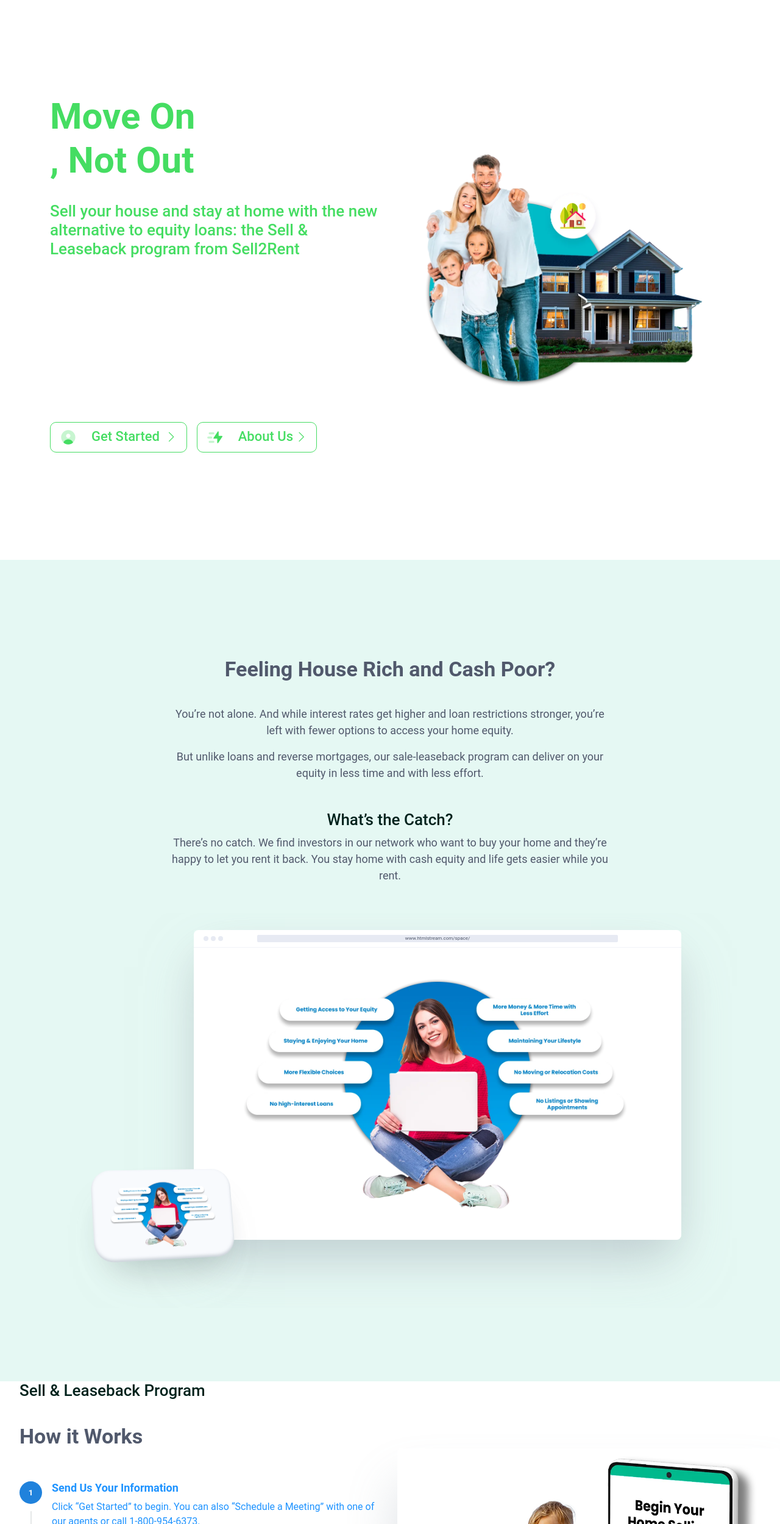
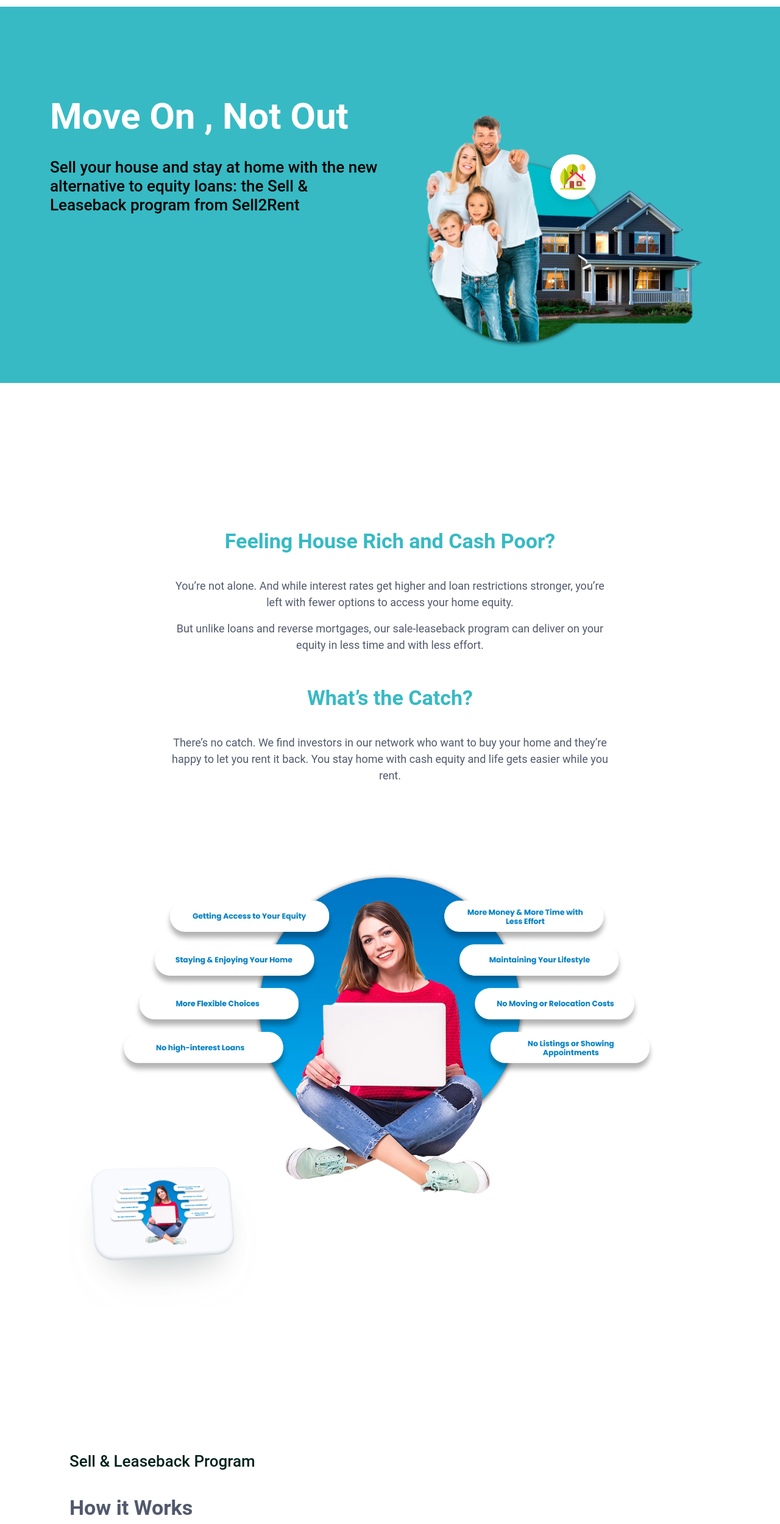
Before and after one commit to juan123E/juan123E.github.io, a plain HTML site: page our_program.html in a window 1280 px wide. Shown: the part 61-2560 px from the top of the page at 61% size. Drawn offline with Linux system fonts and the light colour scheme.

Commit message:
our program

```diff
--- a/css/application.css
+++ b/css/application.css
@@ -257,6 +257,9 @@ a{
 /*-----------------------------------------------------------END INVEST*/
 
 /*-------------------------------------------------------------AGENTS*/
+.agents .bg-first {
+    background-color: var(--sell-bg-primary);
+}
 .agents .bg-home {
     background-color: white !important;
 }
@@ -282,19 +285,33 @@ a{
     align-items: center;
     display: flex;
 }
-.agents .section-5{
-    margin-top: 3.5rem;
-    background-color: #14a6e4;
-}
-.agents .section-5 h5{
-    color: white;
-}
+
 
 .agents .text-primary{
     color: var(--agents-bg-primary) !important;
 }
 .agents .text-warning{
     color: var(--color-primary) !important;
+}
+.agents .text-def{
+    color: var(--sell-bg-primary)!important;
+}
+
+.agents .step .active .step-title, .step .active.is-valid .step-title {
+    color: var(--sell-bg-primary) I !important;
+}
+.agents .step-icon-soft-secondary {
+    color: #51596c;
+    background-color: #C3EBED !important;
+}
+
+.agents .step .active .step-icon, .step .active.is-valid .step-icon {
+    color: #fff;
+    background-color: var(--sell-bg-primary)  !important;
+}
+
+.agents .step .active .step-title, .step .active.is-valid .step-title {
+    color: var(--sell-bg-primary) I !important;
 }
 @media only screen and (min-width: 1200px) {
       .agents header{
--- a/our_program.html
+++ b/our_program.html
@@ -281,16 +281,14 @@
     <section class="section-1">
         <!-- Hero -->
         <div class="content-space-b-1 content-space-b-md-2">
-          <div class="bg-home">
+          <div class="bg-first">
             <div class="container content-space-t-2">
                 <div class="row justify-content-center justify-content-lg-between">
                     <div class="col-md-6 content-space-t-1">
                         <!-- Heading -->
-                        <div class="">
-                            <h1 class="display-4 text-primary mb-3 mb-md-5 title"><span>Move On
-
-                                    </span><br>, Not Out </h1>
-                            <h4 class = "text-primary-light title">Sell your house and stay at home with the new alternative to equity loans: the Sell & Leaseback program from Sell2Rent</h4>
+                        <div>
+                            <h1 class="display-4 text-white mb-3 mb-md-5 title"><span>Move On , Not Out </h1>
+                            <h4 class = "text-black title">Sell your house and stay at home with the new alternative to equity loans: the Sell & Leaseback program from Sell2Rent</h4>
                             <p class="lead"></p>
                         </div>
                         <!-- End Heading -->
@@ -300,61 +298,11 @@
                     </div>
                     <!-- End Col -->
 
-                    <div class="col-md-6 content-space-t-1 ">
+                    <div class="col-md-6 justify-content-center">
 
-                      <img class="img-fluid w-100" src="content\images\program\1.webp" alt="Image Description">
+                      <img class="img-fluid w-90 " src="content\images\program\1.webp" alt="Image Description">
 
                       <!-- End Row -->
-                  </div>
-
-                  <div class="col-12 mb-5 content-space-b-1">
-                    <div class="d-flex gap-3">
-                      <!-- Info Block -->
-                      <div class="d-flex">
-                        <div class="actions">
-                          <div class="flex-shrink-0">
-                              <span class="svg-icon svg-icon-sm text-primary">
-                                  <svg class="title" width="24" height="24" viewBox="0 0 24 24" fill="none" xmlns="http://www.w3.org/2000/svg">
-                                      <path opacity="0.3" d="M22 12C22 17.5 17.5 22 12 22C6.5 22 2 17.5 2 12C2 6.5 6.5 2 12 2C17.5 2 22 6.5 22 12ZM12 7C10.3 7 9 8.3 9 10C9 11.7 10.3 13 12 13C13.7 13 15 11.7 15 10C15 8.3 13.7 7 12 7Z" fill="#035A4B"></path>
-                                      <path d="M12 22C14.6 22 17 21 18.7 19.4C17.9 16.9 15.2 15 12 15C8.8 15 6.09999 16.9 5.29999 19.4C6.99999 21 9.4 22 12 22Z" fill="#035A4B"></path>
-                                  </svg>
-
-                              </span>
-                          </div>
-
-
-                          <div class="flex-grow-1 ms-4 link">
-                              <h5 class="text-primary m-0">
-                                  <a href="#" class="title">Get Started <i class="bi-chevron-right small ms-1 small"></i></a>
-                              </h5>
-                              <p></p>
-                          </div>
-                          </div>
-                      </div>
-                      <!-- End Info Block -->
-
-                      <!-- Info Block -->
-                      <div class="d-flex">
-                        <div class="actions">
-                          <div class="flex-shrink-0">
-                              <span class="svg-icon svg-icon-sm text-primary">
-                                  <svg class="title" width="24" height="24" viewBox="0 0 24 24" fill="none" xmlns="http://www.w3.org/2000/svg">
-                                      <path fill-rule="evenodd" clip-rule="evenodd" d="M15 19.5229C15 20.265 15.9624 20.5564 16.374 19.9389L22.2227 11.166C22.5549 10.6676 22.1976 10 21.5986 10H17V4.47708C17 3.73503 16.0376 3.44363 15.626 4.06106L9.77735 12.834C9.44507 13.3324 9.80237 14 10.4014 14H15V19.5229Z" fill="#035A4B"></path>
-                                      <path opacity="0.3" fill-rule="evenodd" clip-rule="evenodd" d="M3 6.5C3 5.67157 3.67157 5 4.5 5H9.5C10.3284 5 11 5.67157 11 6.5C11 7.32843 10.3284 8 9.5 8H4.5C3.67157 8 3 7.32843 3 6.5ZM3 18.5C3 17.6716 3.67157 17 4.5 17H9.5C10.3284 17 11 17.6716 11 18.5C11 19.3284 10.3284 20 9.5 20H4.5C3.67157 20 3 19.3284 3 18.5ZM2.5 11C1.67157 11 1 11.6716 1 12.5C1 13.3284 1.67157 14 2.5 14H6.5C7.32843 14 8 13.3284 8 12.5C8 11.6716 7.32843 11 6.5 11H2.5Z" fill="#035A4B"></path>
-                                  </svg>
-                              </span>
-                          </div>
-
-                          <div class="flex-grow-1 ms-4 link">
-                              <h5 class="text-primary m-0">
-                                  <a href="#" class="title"> About Us<i class="bi-chevron-right small ms-1 small"></i></a>
-                              </h5>
-                              <p></p>
-                          </div>
-                          </div>
-                      </div>
-                      <!-- End Info Block -->
-                  </div>
                   </div>
 
 
@@ -369,16 +317,16 @@
     </section>
     <section class="sec-2">
         <!-- Mockup -->
-      <div class="bg-soft-primary-light">
+      <div class="bg-white">
         <div class="container content-space-1 content-space-md-3">
           <!-- Heading -->
           <div class="w-lg-65 text-center mx-lg-auto mb-7">
-            <h3>Feeling House Rich and Cash Poor?</h3>
+            <h3 class="text-def">Feeling House Rich and Cash Poor?</h3>
             <p class="fs-6">You’re not alone. And while interest rates get higher and loan restrictions stronger, you’re left with fewer options to access your home equity. </p>
             <p class="fs-6">But unlike loans and reverse mortgages, our sale-leaseback program can deliver on your equity in less time and with less effort. </p>
           </div>
           <div class="w-lg-65 text-center mx-lg-auto mb-7">
-            <h4>What’s the Catch?</h4>
+            <h3 class="text-def">What’s the Catch?</h3>
             <p class="fs-6">There’s no catch. We find investors in our network who want to buy your home and they’re happy to let you rent it back. You stay home with cash equity and life gets easier while you rent. </p>
           </div>
           <!-- End Heading -->
@@ -394,20 +342,12 @@
             <!-- End Mobile Device -->
 
             <!-- Browser Device -->
-            <figure class="device-browser">
-              <div class="device-browser-header">
-                <div class="device-browser-header-btn-list">
-                  <span class="device-browser-header-btn-list-btn"></span>
-                  <span class="device-browser-header-btn-list-btn"></span>
-                  <span class="device-browser-header-btn-list-btn"></span>
-                </div>
-                <div class="device-browser-header-browser-bar">www.htmlstream.com/space/</div>
+
+
+              <div class="device-browser-frame">
+                <img class="img-fluid w-90" src="content\images\program\2.webp" alt="Image Description">
               </div>
 
-              <div class="device-browser-frame">
-                <img class="device-browser-img" src="content\images\program\2.webp" alt="Image Description">
-              </div>
-            </figure>
             <!-- End Browser Device -->
           </div>
           <!-- End Devices -->
@@ -418,7 +358,7 @@
     </section>
 
     <section class="section-3">
-        <div class="overflow-hidden bg-home>
+        <div class="overflow-hidden bg-home">
             <div class="container content-space-1 content-space-md-3">
               <div class="row align-items-md-center">
                             <!-- End Col -->
@@ -484,7 +424,7 @@
                     </ul>
                     <!-- End Step -->
 
-                    <a class="link" href="">Learn more <i class="bi-chevron-right small ms-1"></i></a>
+
                   </div>
                 </div>
                 <!-- End Col -->
@@ -492,21 +432,21 @@
                     <!-- Tab Content -->
                     <div class="tab-content" id="step-TabServicesContent">
                       <div class="tab-pane fade active show" id="stepServicesOne" role="tabpanel" aria-labelledby="stepServicesOne-tab">
-                        <img class="img-fluid shadow-xl rounded-2" src="content\images\program\3.webp" alt="Image Description">
+                        <img class="img-fluid" src="content\images\program\3.webp"width="450" alt="Image Description">
                       </div>
 
                       <div class="tab-pane fade" id="stepServicesTwo" role="tabpanel" aria-labelledby="stepServicesTwo-tab">
-                        <img class="img-fluid shadow-xl rounded-2" src="content\images\program\4.webp" alt="Image Description">
+                        <img class="img-fluid" src="content\images\program\4.webp" width="450"alt="Image Description">
                       </div>
 
                       <div class="tab-pane fade" id="stepServicesThree" role="tabpanel" aria-labelledby="stepServicesThree-tab">
-                        <img class="img-fluid shadow-xl rounded-2" src="content\images\program\5.webp" alt="Image Description">
+                        <img class="img-fluid" src="content\images\program\5.webp" width="350"alt="Image Description">
                       </div>
                       <div class="tab-pane fade" id="stepServicesFour" role="tabpanel" aria-labelledby="stepServicesFour-tab">
-                        <img class="img-fluid shadow-xl rounded-2" src="content\images\program\6.webp" alt="Image Description">
+                        <img class="img-fluid" src="content\images\program\6.webp"width="450" alt="Image Description">
                       </div>
                       <div class="tab-pane fade" id="stepServicesFive" role="tabpanel" aria-labelledby="stepServicesFive-tab">
-                        <img class="img-fluid shadow-xl rounded-2" src="content\images\program\7.webp" alt="Image Description">
+                        <img class="img-fluid" src="content\images\program\7.webp" width="450"alt="Image Description">
                       </div>
                     </div>
                     <!-- End Tab Content -->
@@ -514,21 +454,19 @@
 
               </div>
               <!-- End Row -->
-              <div class="text-center mb-7">
-                <a class="btn btn-primary" href="./page-login.html">GET STARTED</a>
-                <a class="btn btn-primary" href="./page-login.html">Request a Meeting</a>
-              </div>
+
             </div>
           </div>
     </section>
 
     <section class="section-4">
         <!-- Features -->
-      <div class="bg-soft-warning">
-        <div class="container content-space-1 content-space-md-3">
+      <div class="bg-first">
+        <div class="container content-space-1 content-space-md-3 ">
           <div class="row">
-            <div class="col-md-4 mb-5 mb-md-0">
-              <h3>The Sell2Rent Advantage</h3>
+            <br>
+            <div class="col-md-4 mb-5 mb-md-0 justify-content-center">
+              <h1 class="display-4 text-white title">The <br>Sell2Rent <br>Advantage</h1>
             </div>
             <!-- End Col -->
 
@@ -686,22 +624,19 @@
 
     <section class="sec-5">
         <!-- Features -->
-        <div class="container">
+        <div class="container bg-white">
             <div class="banner-start">
-              <div class="row align-items-md-center">
-                <div class="col-md-6">
-                  <div class="p-5 p-md-7">
+              <div class="row align-items-md-center bg-white">
+                <div class="col-md-6 ">
+                  <div class="p-5 p-md-7 ">
                     <!-- Heading -->
                     <div class="mb-7">
-                      <h3>Working With Homeowners Across the Country</h3>
+                      <h3 class="text-def">Working With Homeowners Across the Country</h3>
 
                     </div>
                     <!-- End Heading -->
 
-                    <div class="d-grid gap-3">
-                      <!-- Info Block -->
 
-                    </div>
                   </div>
                 </div>
                 <!-- End Col -->
@@ -744,15 +679,11 @@
     <section class="section-7">
         <div class="container content-space-1 content-space-md-3">
             <div class="row align-items-md-center">
-                <h3 class="text-center text-primary">Meet the Team Behind Sell2Rent</h3>
+                <h3 class="text-center text-def">Meet the Team Behind Sell2Rent</h3>
               <div class="col-md-6 order-md-2 mb-10 mb-md-0">
                   <div class="banner-bottom-end-n3rem">
                     <img class="img-fluid" src="content/images/webp/danny-katan 2.webp" alt="Image Description">
 
-                    <div class="position-absolute bottom-0 start-0 p-5" style="background: transparent;">
-                      <!-- Fancybox -->
-                      <!-- End Fancybox -->
-                    </div>
                   </div>
               </div>
               <!-- End Col -->
@@ -762,8 +693,8 @@
 
                   <!-- Blockquote -->
                   <figure class="mb-7">
-                    <blockquote class="blockquote">We Are a Team Committed to Helping
-                        Homeowners with a New Alternative
+                    <blockquote class="blockquote">"We Are a Team Committed to Helping
+                        Homeowners with a New Alternative"
                         </blockquote>
                     <p>Using the power of a national tech platform to give homeowners the newest option in real estate.</p>
                     <br>
@@ -771,7 +702,7 @@
                   </figure>
                   <!-- End Blockquote -->
 
-                 <!-- <img class="avatar avatar-xxl avatar-4x3" src="./assets/svg/brands/mailchimp-primary.svg" alt="Logo">-->
+
                 </div>
               </div>
               <!-- End Col -->
```
